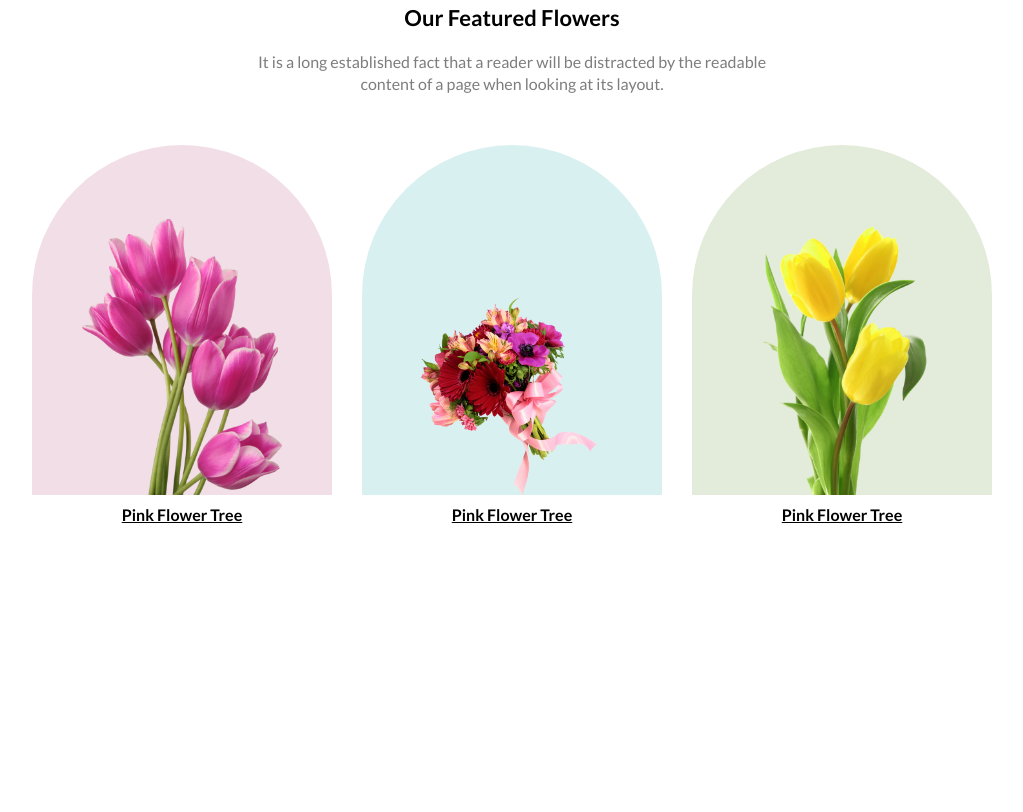
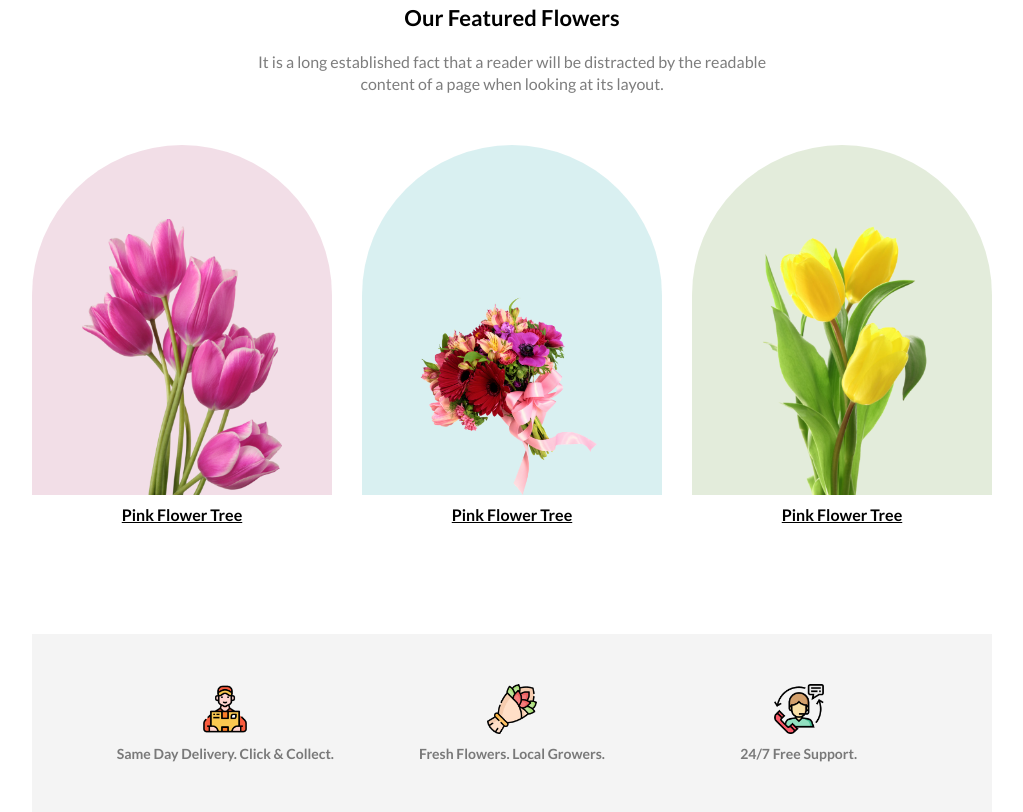
Before and after one commit to BurhanUddinAhmad/flower-shop, a plain HTML site: page index.html in a window 1280 px wide. Shown: the part 678-1490 px from the top of the page, without its empty margins (128-1151 px from the left). Before the commit the page ends 1202 px from the top, so only its background shows below. Drawn offline with Linux system fonts and the light colour scheme.

Commit message:
added support section

```diff
--- a/index.html
+++ b/index.html
@@ -57,6 +57,32 @@
                 </div>
             </div>
         </section>
+
+        <!-- Support section -->
+        <section id="support">
+            <div class="container">
+                <div class="support-contents">
+                    <div class="single-content">
+                        <div class="icon">
+                            <img src="./Flower Asset/Group 57.png" alt="Delivery Man">
+                        </div>
+                        <h6>Same Day Delivery. Click & Collect.</h6>
+                    </div>
+                    <div class="single-content">
+                        <div class="icon">
+                            <img src="./Flower Asset/Group 58.png" alt="Delivery Man">
+                        </div>
+                        <h6>Fresh Flowers. Local Growers.</h6>
+                    </div>
+                    <div class="single-content">
+                        <div class="icon">
+                            <img src="./Flower Asset/Group 59.png" alt="24hr support">
+                        </div>
+                        <h6>24/7 Free Support.</h6>
+                    </div>
+                </div>
+            </div>
+        </section>
     </main>
     <footer>
 
--- a/style/style.css
+++ b/style/style.css
@@ -85,7 +85,6 @@ header {
 }
 .single-item {
     flex-basis: 30%;
-    height: 3rem;
 }
 .single-item h5 {
     font-size: 1.6rem;
@@ -112,6 +111,28 @@ header {
 }
 .flower img {
     width: 20rem
+}
 
-
+/* Support section */
+.support-contents {
+    background: rgba(39, 39, 39, 0.05);
+    display: flex;
+    justify-content: space-around;
+    padding: 5rem;
+    text-align: center;
 }
+.support-contents .single-content {
+    flex-basis: 30%;
+}
+.single-content .icon {
+    width: 5rem;
+    margin: auto;
+}
+.single-content .icon img {
+    width: 100%;
+}
+.single-content h6 {
+    font-size: 1.4rem;
+    color: var(--pClor);
+    margin-top: 1rem;
+}
```
